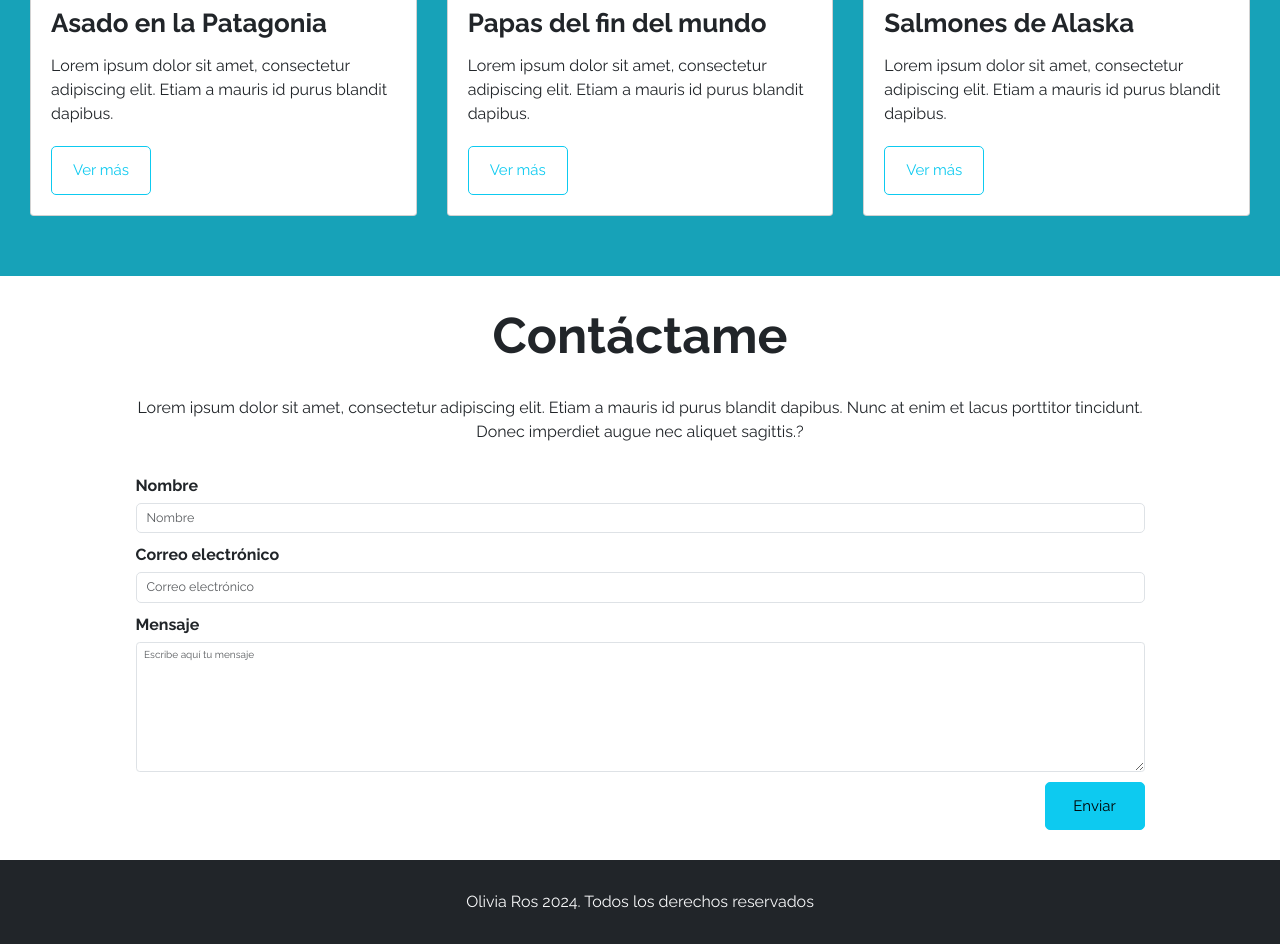
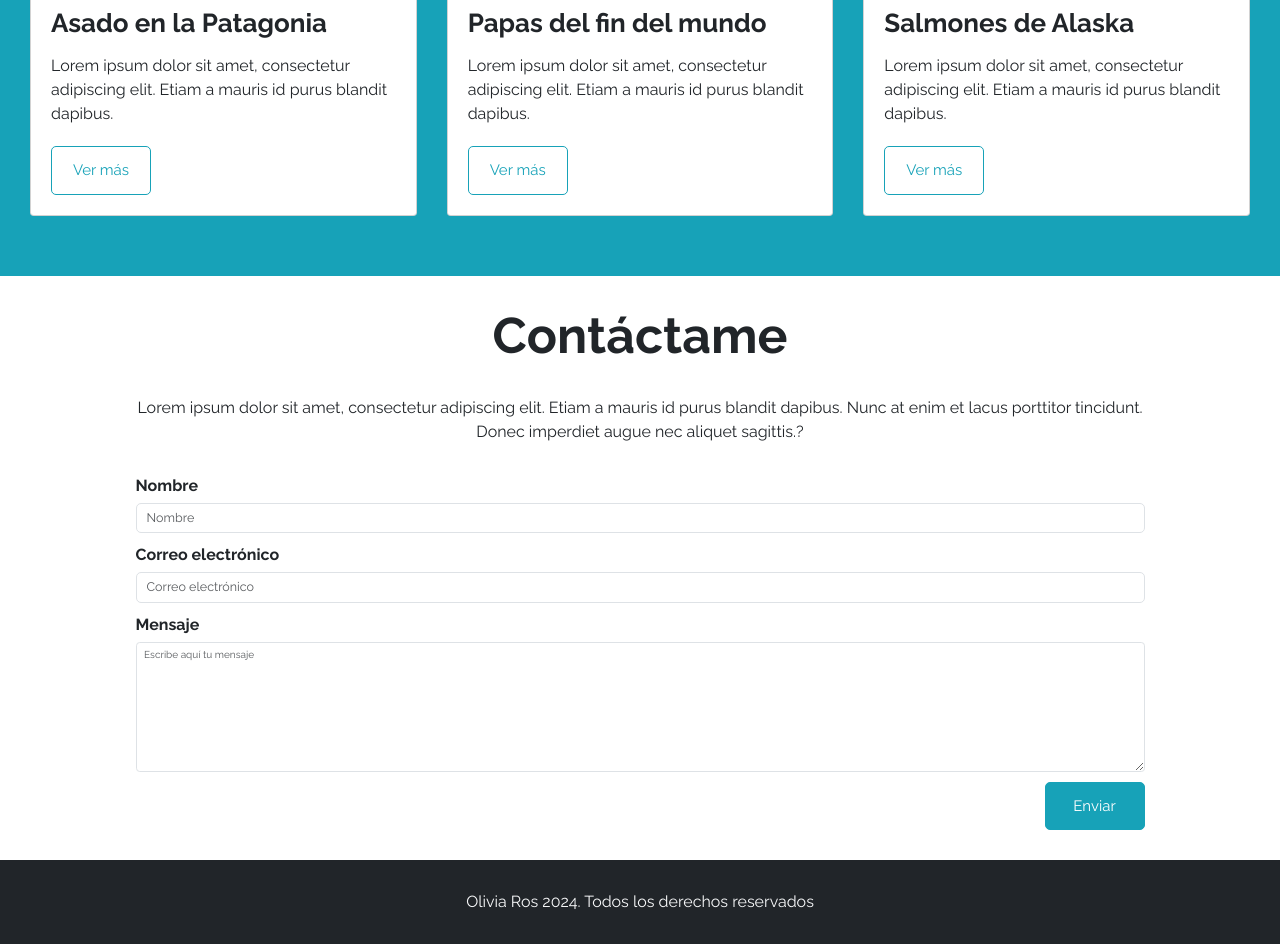
Before and after one commit to BryanC7/Olivia-Ros, a plain HTML site: page index.html in a window 1280 px wide. Shown: the part 1502-2446 px from the top of the page. Drawn offline with nearby package versions, Linux system fonts and the light colour scheme.

Commit message:
add: buttons colors changes

```diff
--- a/assets/css/style.css
+++ b/assets/css/style.css
@@ -57,12 +57,44 @@ i {
 
 .navbar-toggler {
     font-size: 2rem;
+    border: white solid 1px;
+}
+
+.navbar-toggler-icon {
+    filter: invert(100%);
 }
 
 .btn-lg {
     width: 10rem;
     padding: 1.2rem;
     font-size: 1.5rem;
+}
+
+.btn-cian {
+    border: var(--dark-cian) solid 1px;
+    color: white;
+    background: var(--dark-cian);
+}
+
+.btn-cian:hover {
+    border: var(--dark-cian) solid 1px;
+    color: white;
+    background: var(--dark-cian);
+}
+
+.btn-cian-outline{
+    border: var(--dark-cian) solid 1px;
+    color: white;
+}
+
+.btn-cian-outline:hover {
+    background: var(--dark-cian);
+    color: white;
+    border: var(--dark-cian) solid 1px;
+}
+
+.btn-cian-outline-negative {
+    color: var(--dark-cian);
 }
 
 /* Colores */
--- a/index.html
+++ b/index.html
@@ -42,8 +42,8 @@
             <h1 class="text-light fw-bold">Comidas del fin del mundo</h1>
             <p class="text-light">Lorem ipsum dolor sit amet, consectetur adipiscing elit. Etiam a mauris id purus blandit dapibus. Nunc at enim et lacus porttitor tincidunt. Donec imperdiet augue nec aliquet sagittis.</p>
             <div class="mt-5">
-                <button type="button" class="btn btn-lg btn-outline-info">Trabajos</button>
-                <button type="button" class="btn btn-lg btn-info ms-3">Contacto</button>
+                <button type="button" class="btn btn-lg btn-outline-info btn-cian-outline">Trabajos</button>
+                <button type="button" class="btn btn-lg btn-info btn-cian ms-3">Contacto</button>
             </div>
         </div>
     </section>
@@ -79,7 +79,7 @@
                     <div class="card-body ms-3">
                         <h3 class="card-title fw-bold py-2">Asado en la Patagonia</h3>
                         <p class="card-text my-3">Lorem ipsum dolor sit amet, consectetur adipiscing elit. Etiam a mauris id purus blandit dapibus.</p>
-                        <a href="#" class="btn btn-lg btn-outline-info my-3">Ver más</a>
+                        <a href="#" class="btn btn-lg btn-outline-info btn-cian-outline btn-cian-outline-negative my-3">Ver más</a>
                     </div>
                 </div>
             </div>
@@ -89,7 +89,7 @@
                     <div class="card-body ms-3">
                         <h3 class="card-title fw-bold py-2">Papas del fin del mundo</h3>
                         <p class="card-text my-3">Lorem ipsum dolor sit amet, consectetur adipiscing elit. Etiam a mauris id purus blandit dapibus.</p>
-                        <a href="#" class="btn btn-lg btn-outline-info my-3">Ver más</a>
+                        <a href="#" class="btn btn-lg btn-outline-info btn-cian-outline btn-cian-outline-negative my-3">Ver más</a>
                     </div>
                 </div>
             </div>
@@ -99,7 +99,7 @@
                     <div class="card-body ms-3">
                         <h3 class="card-title fw-bold py-2">Salmones de Alaska</h3>
                         <p class="card-text my-3">Lorem ipsum dolor sit amet, consectetur adipiscing elit. Etiam a mauris id purus blandit dapibus.</p>
-                        <a href="#" class="btn btn-lg btn-outline-info my-3">Ver más</a>
+                        <a href="#" class="btn btn-lg btn-outline-info btn-cian-outline btn-cian-outline-negative my-3">Ver más</a>
                     </div>
                 </div>
             </div>
@@ -125,7 +125,7 @@
                     <label class="form-label fw-bold">Mensaje</label>
                     <textarea class="form-control" rows="8" placeholder="Escribe aquí tu mensaje"></textarea>
                 </div>
-                <button type="submit" class="btn btn-lg btn-info">Enviar</button>
+                <button type="submit" class="btn btn-lg btn-info btn-cian">Enviar</button>
             </form>
         </div>
     </section>
```
